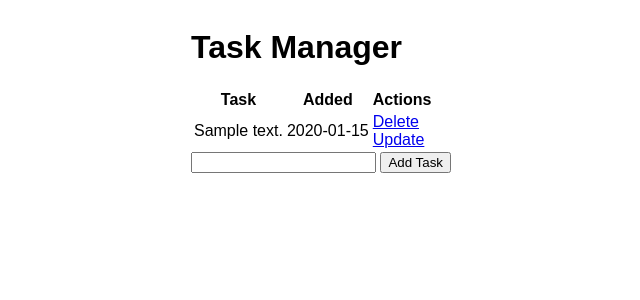
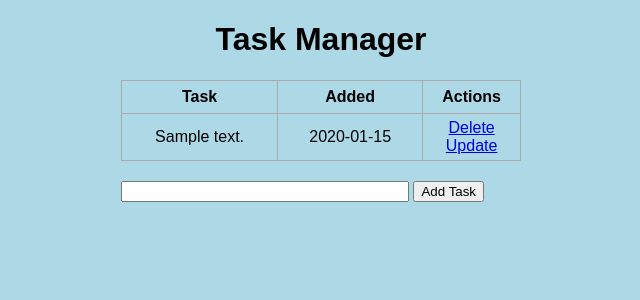
Before and after one commit to tayp/task-manager, a Flask app: page / in a window 1280 px wide. Shown: the top 300 px of the page, without its empty margins (319-959 px from the left). Run offline with Flask 2, Linux system fonts and the light colour scheme; tables that the repository leaves empty hold one stand-in row (values such as "Sample post").

Commit message:
first running version

```diff
--- a/app.py
+++ b/app.py
@@ -17,8 +17,8 @@ class Todo(db.Model):
 @app.route('/', methods=['POST', 'GET'])
 def index():
     if request.method == 'POST':
-        task_content == request.form['content']
-        new_task == Todo(content=task_content)
+        task_content = request.form['content']
+        new_task = Todo(content=task_content)
 
         try:
             db.session.add(new_task)
@@ -26,7 +26,7 @@ def index():
             return redirect('/')
 
         except:
-            return 'There was an issue loading your task!'
+            return 'There was an issue adding your task!'
 
     else:
         tasks = Todo.query.order_by(Todo.date_created).all()
@@ -44,13 +44,22 @@ def delete(id):
     except:
         return 'There was a problem deleting that task!'
 
-@app.route('/update/<int:id>', methods=['POST', 'GET'])
+@app.route('/update/<int:id>', methods=['GET', 'POST'])
 def update(id):
     task = Todo.query.get_or_404(id)
+
     if request.method == 'POST':
-        pass
+        task.content = request.form['content']
+
+        try:
+            db.session.commit()
+            return redirect('/')
+        except:
+            return 'There was an issue updating your task!'
+
     else:
         return render_template('update.html', task=task)
 
+
 if __name__ == '__main__':
-    app.run(debug=True)
+    app.run(debug=True, port=5001)
--- a/static/css/main.css
+++ b/static/css/main.css
@@ -1,15 +1,36 @@
-body {
+body, html {
+    margin: 0;
     font-family: sans-serif;
-    display: flex;
-    justify-content: center;
+    background-color: lightblue;
 }
 
 .content {
-
+    margin: 0 auto;
+    width: 400px;
 }
 
-.bordered {
+table, td, th {
+    border: 1px solid #aaa;
+}
 
-    border-top: 1px solid black;
-    border-bottom: 1px solid black;
+table {
+    border-collapse: collapse;
+    width: 100%;
 }
+
+th {
+    height: 30px;
+}
+
+td {
+    text-align: center;
+    padding: 5px;
+}
+
+.form {
+    margin-top: 20px;
+}
+
+#content {
+    width: 70%;
+}
--- a/templates/index.html
+++ b/templates/index.html
@@ -1,20 +1,23 @@
 {% extends 'base.html' %}
 
 {% block head %}
-
+    <title>Task Manager</title>
 {% endblock %}
 
 {% block body %}
     <div class="content">
-        <h1>Task Manager</h1>
+        <h1 style="text-align: center">Task Manager</h1>
+        {% if tasks|length < 1 %}
+        <h4 style="text-align: center">There are no tasks. Create one below!</h4>
+        {% else %}
         <table>
-            <tr class="bordered">
+            <tr>
                 <th>Task</th>
                 <th>Added</th>
                 <th>Actions</th>
             </tr>
             {% for task in tasks %}
-            <tr class="bordered">
+            <tr>
                 <td>{{ task.content }}</td>
                 <td>{{ task.date_created.date() }}</td>
                 <td>
@@ -25,9 +28,14 @@
             </tr>
             {% endfor %}
         </table>
-        <form action="/" method="POST">
-            <input type="text" name="content" id="content">
-            <input type="submit" value="Add Task">
-        </form>
+        {%  endif %}
+
+        <div class="form">
+            <form action="/" method="POST">
+                <input type="text" name="content" id="content">
+                <input type="submit" value="Add Task">
+            </form>
+        </div>
+
     </div>
 {% endblock %}
```
Also changed, not shown: templates/update.html (+8 -6 lines), test.db.
